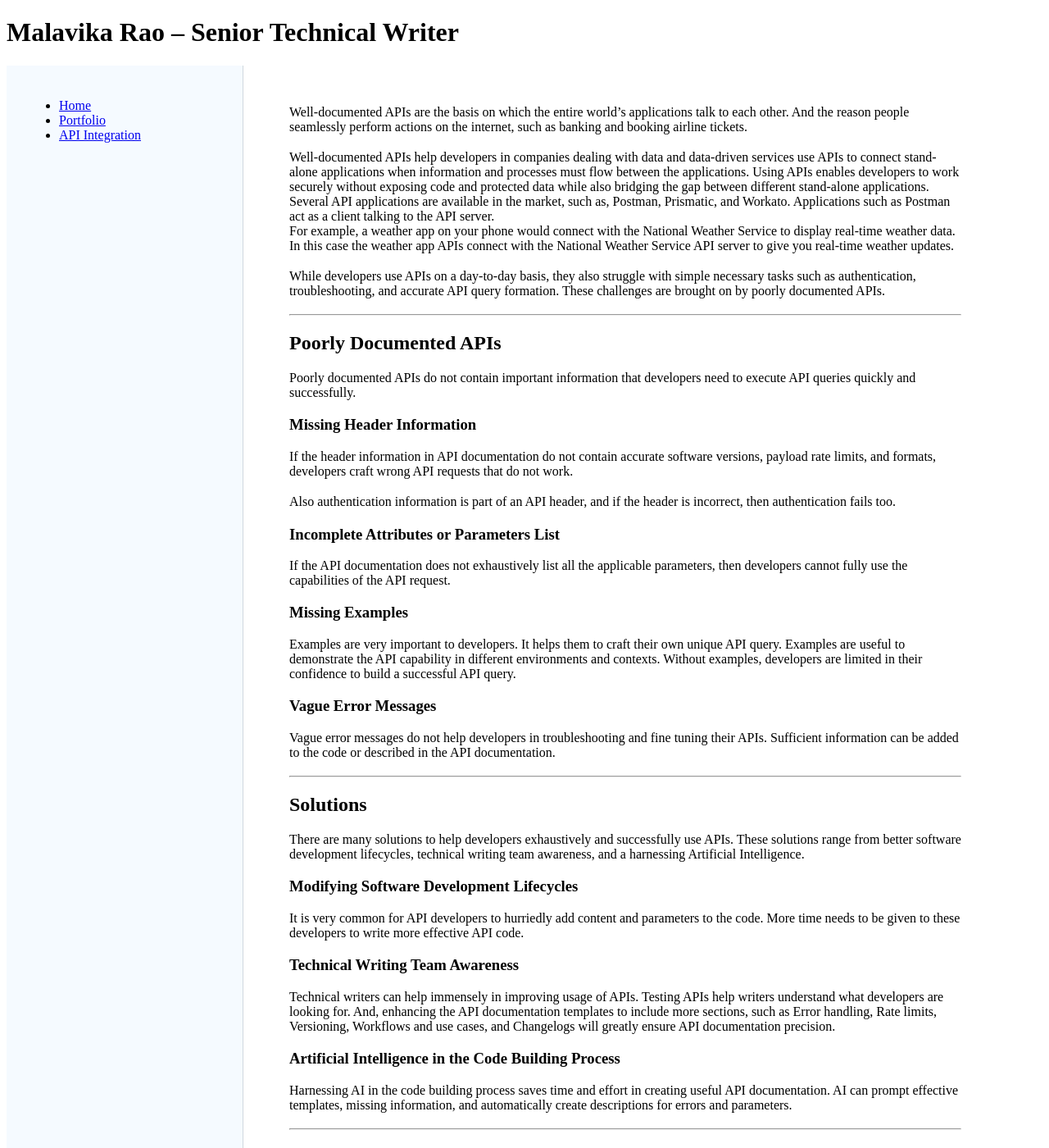
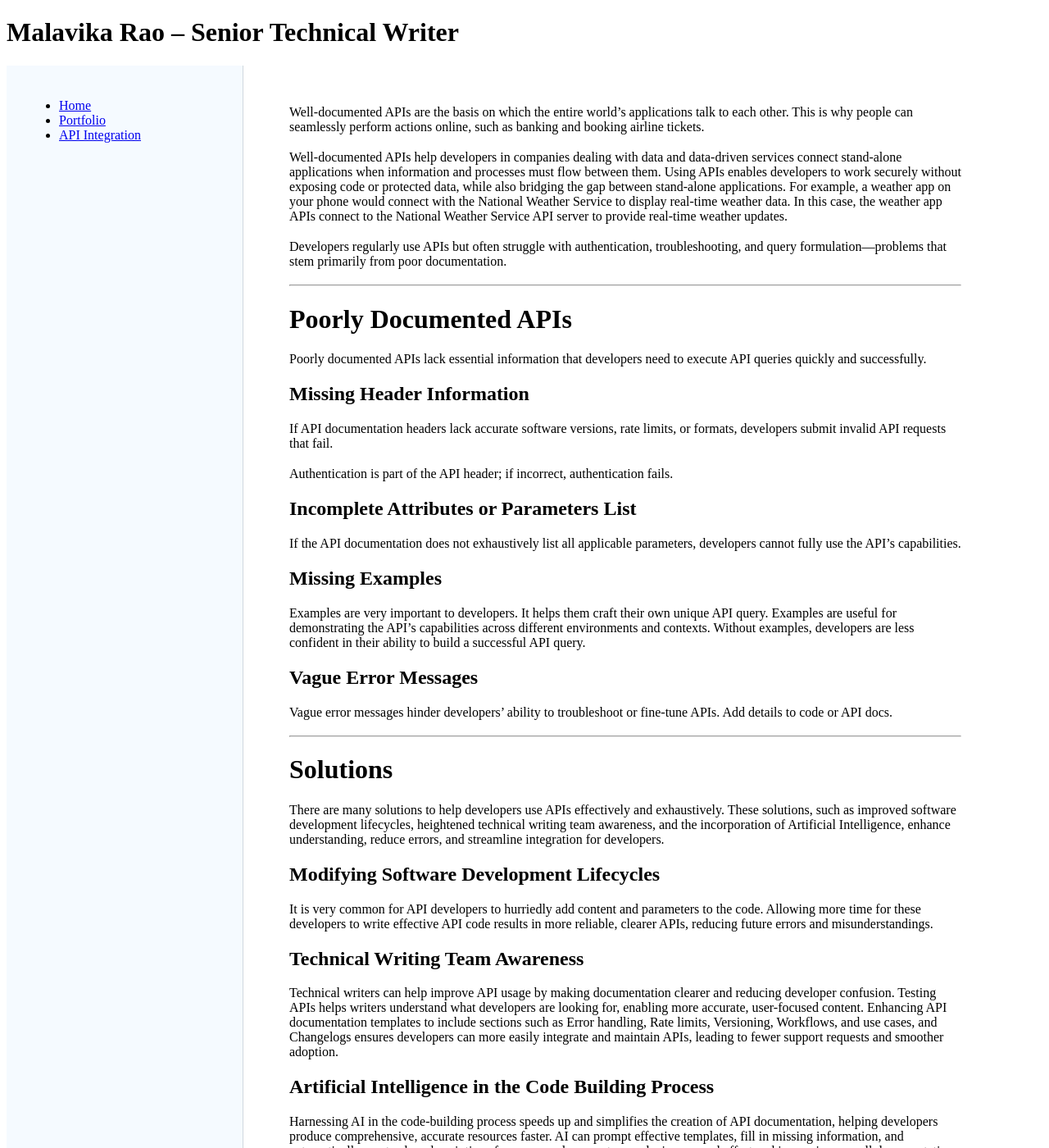
Before and after one commit to msraofolio/msraofolio.github.io, a Jekyll site: the page built from docs/case-studies/api-integration.md, in a window 1280 px wide and 1400 px high. Shown: the whole window at 82% size. Built offline with Jekyll 4.4.1, drawn with Linux system fonts in a browser that asks for light colours; some of the changed text lies outside the part shown.

Commit message:
Jan26_Update1

```diff
--- a/docs/case-studies/api-integration.md
+++ b/docs/case-studies/api-integration.md
@@ -4,64 +4,61 @@ title: Effective API Integration
 heading: APIs to Enable Application Connections
 ---
 
-Well-documented APIs are the basis on which the entire world’s applications talk to each other. And the reason people seamlessly perform actions on the internet, such as banking and booking airline tickets.
+Well-documented APIs are the basis on which the entire world’s applications talk to each other. This is why people can seamlessly perform actions online, such as banking and booking airline tickets.
 
-Well-documented APIs help developers in companies dealing with data and data-driven services use APIs to connect stand-alone applications when information and processes must flow between the applications. Using APIs enables developers to work securely without exposing code and protected data while also bridging the gap between different stand-alone applications.
-Several API applications are available in the market, such as, Postman, Prismatic, and Workato. Applications such as Postman act as a client talking to the API server.
-For example, a weather app on your phone would connect with the National Weather Service to display real-time weather data. In this case the weather app APIs connect with the National Weather Service API server to give you real-time weather updates.
+Well-documented APIs help developers in companies dealing with data and data-driven services connect stand-alone applications when information and processes must flow between them. Using APIs enables developers to work securely without exposing code or protected data, while also bridging the gap between stand-alone applications.
+For example, a weather app on your phone would connect with the National Weather Service to display real-time weather data. In this case, the weather app APIs connect to the National Weather Service API server to provide real-time weather updates.
 
-While developers use APIs on a day-to-day basis, they also struggle with simple necessary tasks such as authentication, troubleshooting, and accurate API query formation. These challenges are brought on by poorly documented APIs.
+Developers regularly use APIs but often struggle with authentication, troubleshooting, and query formulation—problems that stem primarily from poor documentation.
 
 ---
 
-## Poorly Documented APIs
+# Poorly Documented APIs
 
-Poorly documented APIs do not contain important information that developers need to execute API queries quickly and successfully.
+Poorly documented APIs lack essential information that developers need to execute API queries quickly and successfully.
 
-### Missing Header Information
+## Missing Header Information
 
-If the header information in API documentation do not contain accurate software versions, payload rate limits, and formats, developers craft wrong API requests that do not work.
+If API documentation headers lack accurate software versions, rate limits, or formats, developers submit invalid API requests that fail.
 
-Also authentication information is part of an API header, and if the header is incorrect, then authentication fails too.
+Authentication is part of the API header; if incorrect, authentication fails.
 
-### Incomplete Attributes or Parameters List
+## Incomplete Attributes or Parameters List
 
-If the API documentation does not exhaustively list all the applicable parameters, then developers cannot fully use the capabilities of the API request.
+If the API documentation does not exhaustively list all applicable parameters, developers cannot fully use the API's capabilities.
 
-### Missing Examples
+## Missing Examples
 
-Examples are very important to developers. It helps them to craft their own unique API query. Examples are useful to demonstrate the API capability in different environments and contexts. Without examples, developers are limited in their confidence to build a successful API query.
+Examples are very important to developers. It helps them craft their own unique API query. Examples are useful for demonstrating the API's capabilities across different environments and contexts. Without examples, developers are less confident in their ability to build a successful API query.
 
-### Vague Error Messages
+## Vague Error Messages
 
-Vague error messages do not help developers in troubleshooting and fine tuning their APIs. Sufficient information can be added to the code or described in the API documentation.
+Vague error messages hinder developers' ability to troubleshoot or fine-tune APIs. Add details to code or API docs.
 
 ---
 
-## Solutions
+# Solutions
 
-There are many solutions to help developers exhaustively and successfully use APIs. These solutions range from better software development lifecycles, technical writing team awareness, and a harnessing Artificial Intelligence.
+There are many solutions to help developers use APIs effectively and exhaustively. These solutions, such as improved software development lifecycles, heightened technical writing team awareness, and the incorporation of Artificial Intelligence, enhance understanding, reduce errors, and streamline integration for developers.
 
-### Modifying Software Development Lifecycles
+## Modifying Software Development Lifecycles
 
-It is very common for API developers to hurriedly add content and parameters to the code. More time needs to be given to these developers to write more effective API code.
+It is very common for API developers to hurriedly add content and parameters to the code. Allowing more time for these developers to write effective API code results in more reliable, clearer APIs, reducing future errors and misunderstandings.
 
-### Technical Writing Team Awareness
+## Technical Writing Team Awareness
 
-Technical writers can help immensely in improving usage of APIs. Testing APIs help writers understand what developers are looking for. And, enhancing the API documentation templates to include more sections, such as Error handling, Rate limits, Versioning, Workflows and use cases, and Changelogs will greatly ensure API documentation precision.
+Technical writers can help improve API usage by making documentation clearer and reducing developer confusion. Testing APIs helps writers understand what developers are looking for, enabling more accurate, user-focused content. Enhancing API documentation templates to include sections such as Error handling, Rate limits, Versioning, Workflows, and use cases, and Changelogs ensures developers can more easily integrate and maintain APIs, leading to fewer support requests and smoother adoption.
 
-### Artificial Intelligence in the Code Building Process
+## Artificial Intelligence in the Code Building Process
 
-Harnessing AI in the code building process saves time and effort in creating useful API documentation. AI can prompt effective templates, missing information, and automatically create descriptions for errors and parameters.
+Harnessing AI in the code-building process speeds up and simplifies the creation of API documentation, helping developers produce comprehensive, accurate resources faster. AI can prompt effective templates, fill in missing information, and automatically create clear descriptions for errors and parameters, reducing manual effort and improving overall documentation quality.
 
 ---
 
-## Impact of Effective API Documentation
+# Impact of Effective API Documentation
 
-Documenting effective API documentation ensures that developers can harness APIs to perform extremely complicated integrations ensuring the internet of things can function well. Additionally, reduced customer support requests enable engineers to focus on more important functionality issues versus finding missing information.
-
----
+Effective API documentation helps developers build complex integrations and supports the Internet of Things. It also reduces customer support requests, allowing engineers to focus on resolving functionality issues instead of searching for missing information.
 
 ## Sources
 
-- **Copilot**: This document has been created by collating information generated by Copilot and my personal experience with API documentation.
+**Copilot**: This document has been created by collating information generated by Copilot and my personal experience with API documentation.
```
Also changed, not shown: docs/index.md (+0 -1 lines), docs/portfolio.md (+27 -13 lines).
